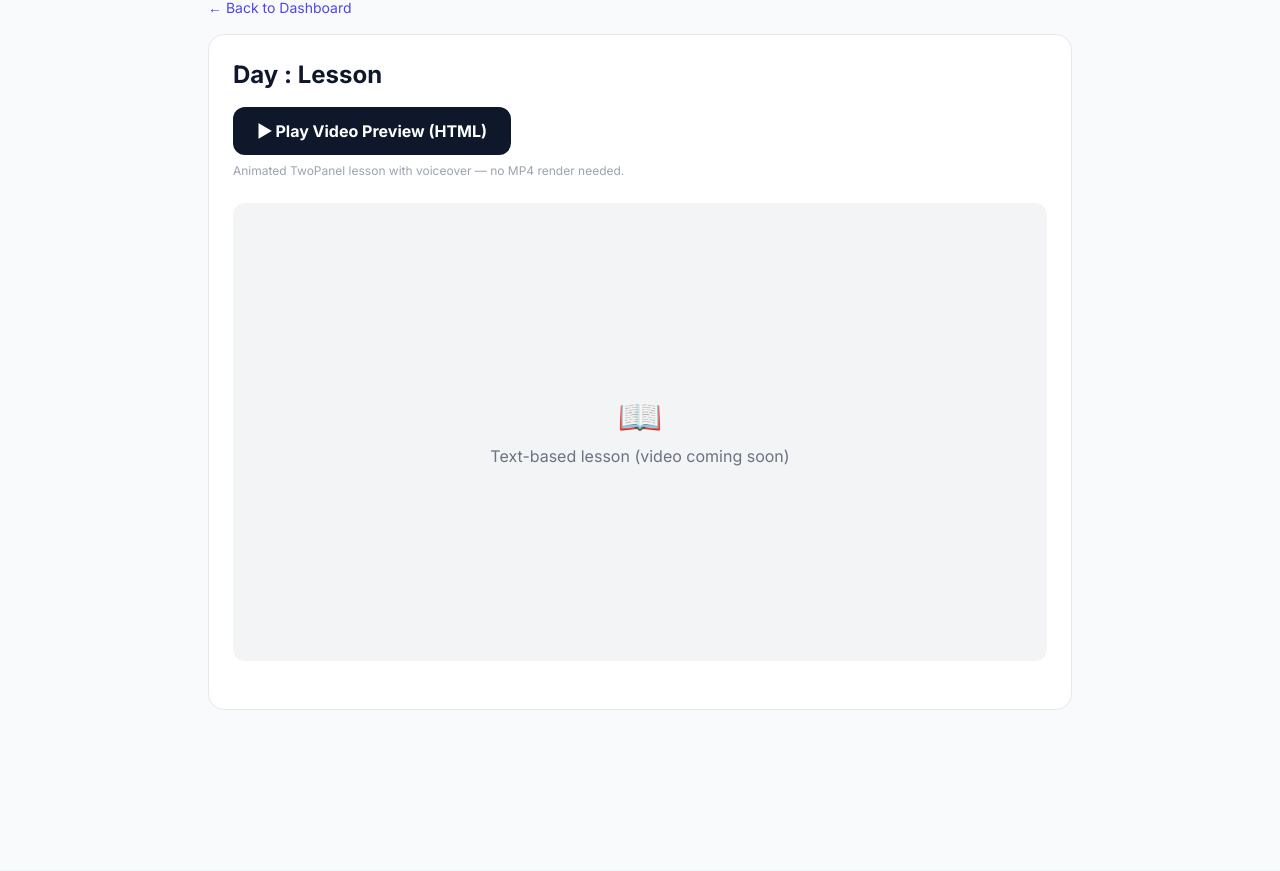
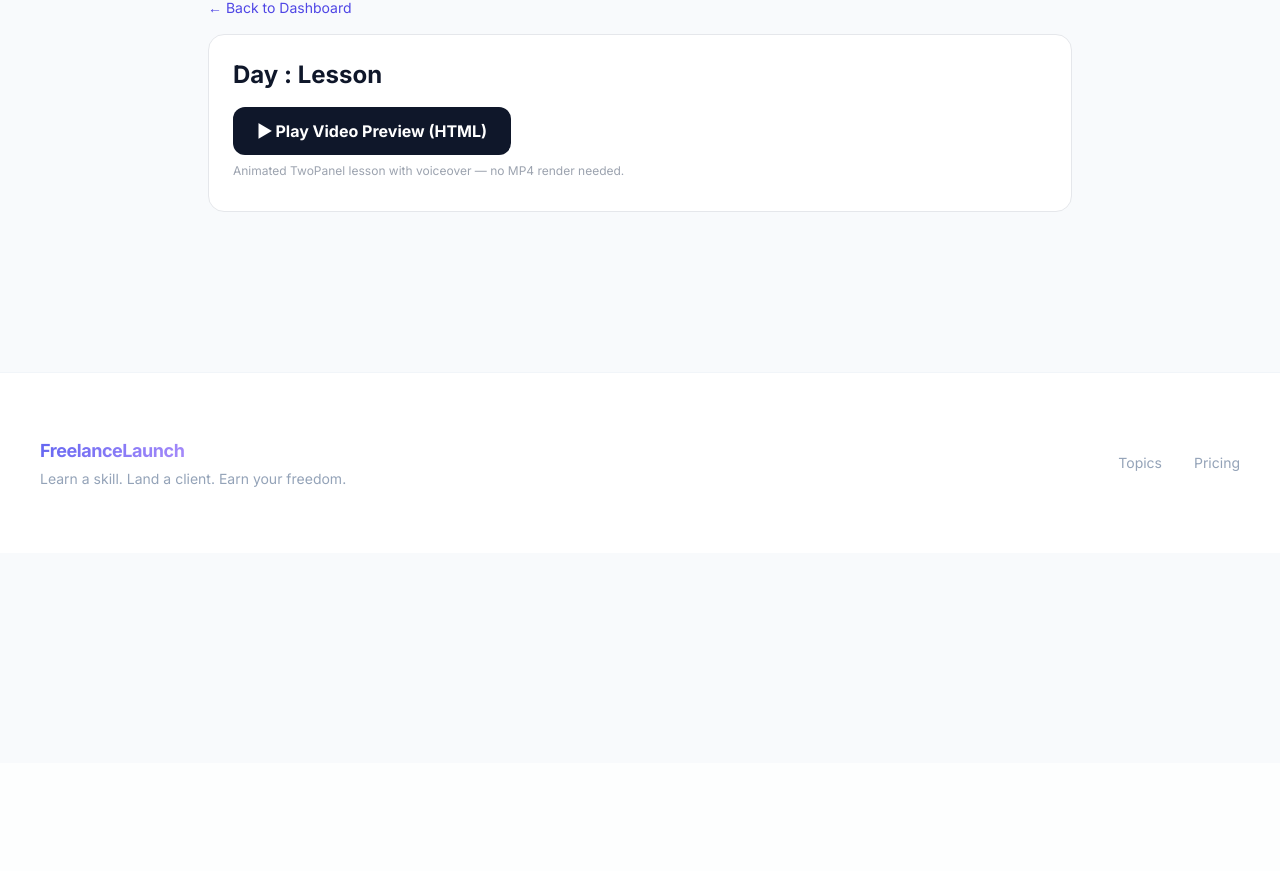
Before and after one commit to Djd11/freelancelaunch, a Flask app: template templates/dashboard/day.html in a window 1280 px wide. Shown: the part 37-908 px from the top of the page. After the commit the page ends 524 px from the top, so only its background shows below. Run offline with Flask 3, Linux system fonts and the light colour scheme; the template is opened without the code that fills it, so the values that code supplies are empty; some libraries are stand-ins or nearby versions.

Commit message:
fix: remove 'Text-based lesson' placeholder and Small/Medium/Large buttons — only expand/minimize controls remain

```diff
--- a/templates/dashboard/day.html
+++ b/templates/dashboard/day.html
@@ -33,12 +33,7 @@
         <div id="previewContainer" class="hidden mt-4">
             <div class="flex items-center justify-between mb-2">
                 <span class="text-sm font-semibold text-gray-700">▶ Video Preview</span>
-                <div class="flex items-center gap-2">
-                    <button onclick="setPreviewSize('small')" class="text-xs px-3 py-1.5 rounded-lg bg-gray-100 hover:bg-gray-200 text-gray-600 transition">Small</button>
-                    <button onclick="setPreviewSize('medium')" class="text-xs px-3 py-1.5 rounded-lg bg-gray-100 hover:bg-gray-200 text-gray-600 transition">Medium</button>
-                    <button onclick="setPreviewSize('large')" class="text-xs px-3 py-1.5 rounded-lg bg-gray-100 hover:bg-gray-200 text-gray-600 transition">Large</button>
-                    <button onclick="togglePreview()" class="text-xs px-3 py-1.5 rounded-lg bg-indigo-50 hover:bg-indigo-100 text-indigo-600 transition">✕ Close</button>
-                </div>
+                <button onclick="togglePreview()" class="text-xs px-3 py-1.5 rounded-lg bg-indigo-50 hover:bg-indigo-100 text-indigo-600 transition" id="previewCloseBtn">✕ Close</button>
             </div>
             <div id="previewFrameWrap" class="rounded-2xl overflow-hidden border border-gray-200 bg-gray-900 transition-all duration-300" style="height: 420px">
                 <iframe id="previewFrame" src="{{ url_for('preview.day_preview', day_number=day_number) }}"
@@ -67,24 +62,11 @@
                 minBtn.classList.remove('inline-flex');
             }
         }
-
-        function setPreviewSize(size) {
-            var wrap = document.getElementById('previewFrameWrap');
-            var sizes = {small: '280px', medium: '420px', large: '620px'};
-            wrap.style.height = sizes[size] || '420px';
-        }
         </script>
 
         {% if video and video.get('youtube_url') %}
         <div class="aspect-video bg-gray-900 rounded-xl overflow-hidden my-6">
             <iframe width="100%" height="100%" src="{{ video['youtube_url'] }}" frameborder="0" allowfullscreen></iframe>
-        </div>
-        {% else %}
-        <div class="aspect-video bg-gray-100 rounded-xl flex items-center justify-center my-6">
-            <div class="text-center">
-                <div class="text-4xl mb-2">📖</div>
-                <p class="text-gray-500">Text-based lesson (video coming soon)</p>
-            </div>
         </div>
         {% endif %}
 
```
